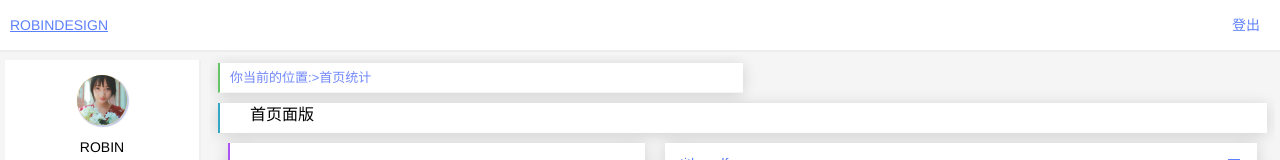
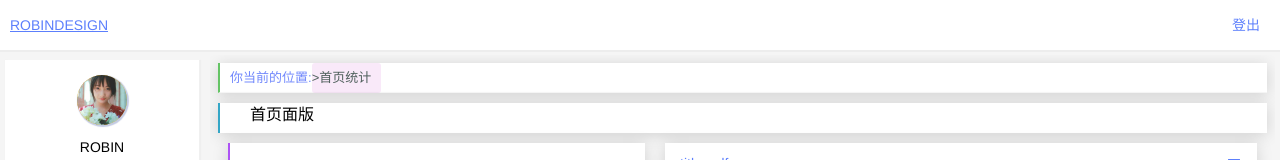
Before and after one commit to YangRobin/xyxz-adminweb, a Vue app: page / in a window 1280 px wide. Shown: the top 160 px of the page. Built offline with nearby package versions, Linux system fonts and the light colour scheme.

Commit message:
登录页和首页路由

```diff
--- a/src/components/BreadCut.vue
+++ b/src/components/BreadCut.vue
@@ -49,16 +49,23 @@ export default class BreadCut extends Vue {
 </script>
 <style lang="scss" scoped>
 .bread-cut {
-  padding: 5px 0 10px 10px;
+  padding-left:10px;
   color: #7188fc;
   font-size: 13px;
   border-bottom: 1px solid #f6f6f6;
   background: white;
   border-left: 2px solid #65c465;
   height: 30px;
+  line-height: 30px;
   font-weight: 500;
-  width: 50%;
   box-shadow: 0 2px 15px 0 rgba(0, 0, 0, 0.15);
+  ul{
+      overflow: hidden;
+      height: 30px;
+      background: #c028c01a;
+      color: #4e5f5b;
+      min-width: 60px;
+      border-radius: 3px;
      li {
       float: left;
       list-style: none;
@@ -68,4 +75,5 @@ export default class BreadCut extends Vue {
       }
     }
   }
+}
 </style>
--- a/src/pages/login/login.ts
+++ b/src/pages/login/login.ts
@@ -1,6 +1,6 @@
 import Vue from 'vue';
 import LoginApp from './LoginApp.vue';
-
+import '../../common/font/style.scss';
 Vue.config.productionTip = false;
 
 new Vue({
```
Also changed, not shown: src/pages/login/LoginForm.vue (+16 -4 lines), src/assets/logo1.png (added). Lines whose indentation alone changed are shown as unchanged.
